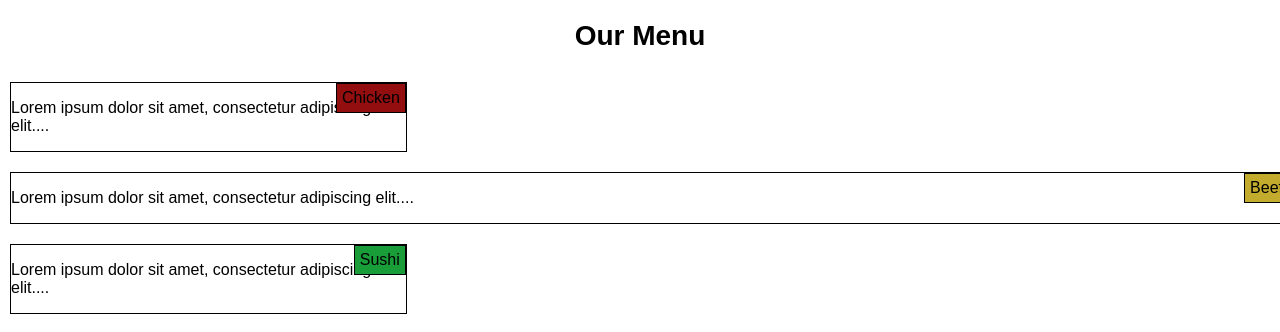
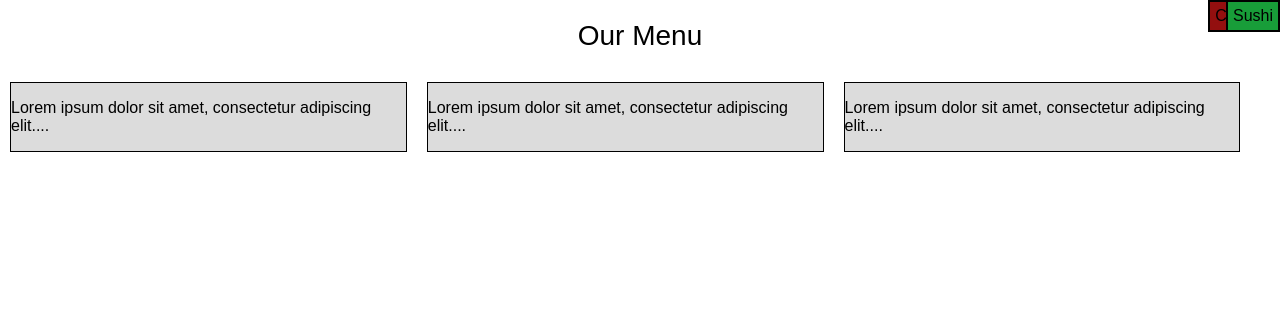
Before and after one commit to AhmedYahaya/Module2-test, a plain HTML site: page index.html in a window 1280 px wide. Drawn offline with Linux system fonts and the light colour scheme; a web font is replaced by a local one.

Commit message:
Update style.css

```diff
--- a/css/style.css
+++ b/css/style.css
@@ -1,4 +1,10 @@
-/* css/style.css */
+*{
+
+    font-family: "Anta", sans-serif;
+    font-weight: 400;
+    font-style: normal;
+
+}
 
 body {
     margin: 0;
@@ -15,35 +21,35 @@ body {
 .section {
     box-sizing: border-box;
     float: left;
-    width: 100%;
-    border: 1px solid black;
+    width: 31%;
+    border: 1.12px solid black;
     margin: 10px;
     position: relative;
+    overflow: hidden;
+    background-color:gainsboro ;
+}
+
+.section-beef,
+.section-sushi,
+.section-chicken {
+   position: fixed;
+    top: 0;
+    right: 0;
+    padding: 5px;
+    border: 2.5px solid black;
+    flood-color: initial;
 }
 
 .section-beef {
-    position: absolute;
-    top: 0;
-    right: 0;
     background-color: #c3ac2d;
-    padding: 5px;
-    border: 1px solid black;
 }
+
 .section-sushi {
-    position: absolute;
-    top: 0;
-    right: 0;
     background-color: #189d39;
-    padding: 5px;
-    border: 1px solid black;
 }
+
 .section-chicken {
-    position: absolute;
-    top: 0;
-    right: 0;
     background-color: #930f0f;
-    padding: 5px;
-    border: 1px solid black;
 }
 
 h2 {
@@ -51,20 +57,28 @@ body {
     margin: 10px 0;
 }
 
-  @media (min-width: 768px) {
+@media (max-width: 767px) {
   .section {
-      width: 48%;
+      width: 100%;
+  }
 }
 
+@media (min-width: 768px) and (max-width: 991px) {
   .section:nth-child(3) {
-      clear: both;
       width: 100%;
+      float: none;
+  }
+
+  .section:nth-child(1),
+  .section:nth-child(2) {
+      width: 50%;
+      float: left;
   }
 }
 
 @media (min-width: 992px) {
   .section {
-      width: 31%;
+      float: left;
   }
 }
 
```
Lines whose indentation alone changed are shown as unchanged.
